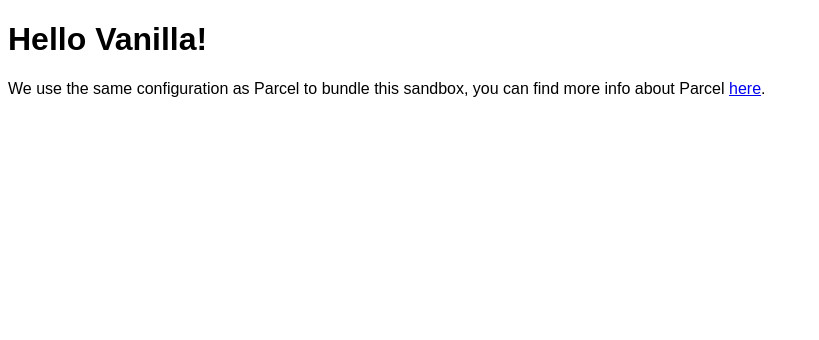
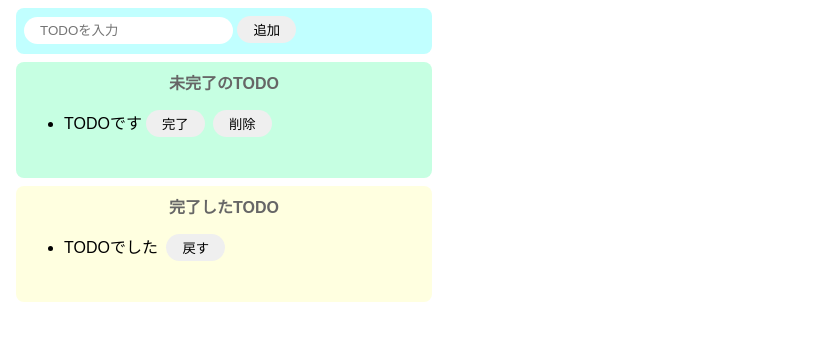
Before and after one commit to dededen7/todo-js-vanilla, a website built with Parcel: page index.html in a window 1280 px wide. Shown: the whole page, without its empty margins (0-819 px from the left). Built offline with nearby package versions, Linux system fonts and the light colour scheme.

Commit message:
デザイン定義

```diff
--- a/index.html
+++ b/index.html
@@ -1,16 +1,31 @@
 <!DOCTYPE html>
 <html>
+  <head>
+    <title>TODO(JS)</title>
+    <meta charset="UTF-8" />
+  </head>
 
-<head>
-	<title>Parcel Sandbox</title>
-	<meta charset="UTF-8" />
-</head>
+  <body>
+    <div class="input-area">
+      <input type="text" placeholder="TODOを入力" />
+      <button>追加</button>
+    </div>
+    <div class="incomplete-area">
+      <p class="title">未完了のTODO</p>
+      <ul class="list-row">
+        <li>TODOです<button>完了</button> <button>削除</button></li>
+      </ul>
+    </div>
+    <div class="complete-area">
+      <p class="title">完了したTODO</p>
+      <ul class="list-row">
+        <li>
+          TODOでした
+          <button>戻す</button>
+        </li>
+      </ul>
+    </div>
 
-<body>
-	<div id="app"></div>
-
-	<script src="src/index.js">
-	</script>
-</body>
-
+    <script src="src/index.js"></script>
+  </body>
 </html>
--- a/src/index.js
+++ b/src/index.js
@@ -1,10 +1 @@
 import "./styles.css";
-
-document.getElementById("app").innerHTML = `
-<h1>Hello Vanilla!</h1>
-<div>
-  We use the same configuration as Parcel to bundle this sandbox, you can find more
-  info about Parcel
-  <a href="https://parceljs.org" target="_blank" rel="noopener noreferrer">here</a>.
-</div>
-`;
--- a/src/styles.css
+++ b/src/styles.css
@@ -1,3 +1,66 @@
 body {
   font-family: sans-serif;
 }
+
+input {
+  border-radius: 16px;
+  border: none;
+  padding: 6px 16px;
+  outline: none;
+}
+
+button {
+  border-radius: 16px;
+  border: none;
+  padding: 4px 16px;
+}
+
+button:hover {
+  background-color: #ff7fff;
+  color: #fff;
+  cursor: pointer;
+}
+
+.input-area {
+  background-color: #c1ffff;
+  width: 400px;
+  height: 30px;
+  padding: 8px;
+  margin: 8px;
+  border-radius: 8px;
+}
+
+.incomplete-area {
+  background-color: #c6ffe2;
+  width: 400px;
+  min-height: 100px;
+  padding: 8px;
+  margin: 8px;
+  border-radius: 8px;
+}
+
+.complete-area {
+  background-color: #ffffe0;
+  width: 400px;
+  min-height: 100px;
+  padding: 8px;
+  margin: 8px;
+  border-radius: 8px;
+}
+
+.title {
+  text-align: center;
+  margin-top: 0px;
+  font-weight: bold;
+  color: #666;
+}
+
+.list-row {
+  display: flex;
+  align-items: center;
+  padding-bottom: 4px;
+}
+
+.list-row button {
+  margin-left: 4px;
+}
```
